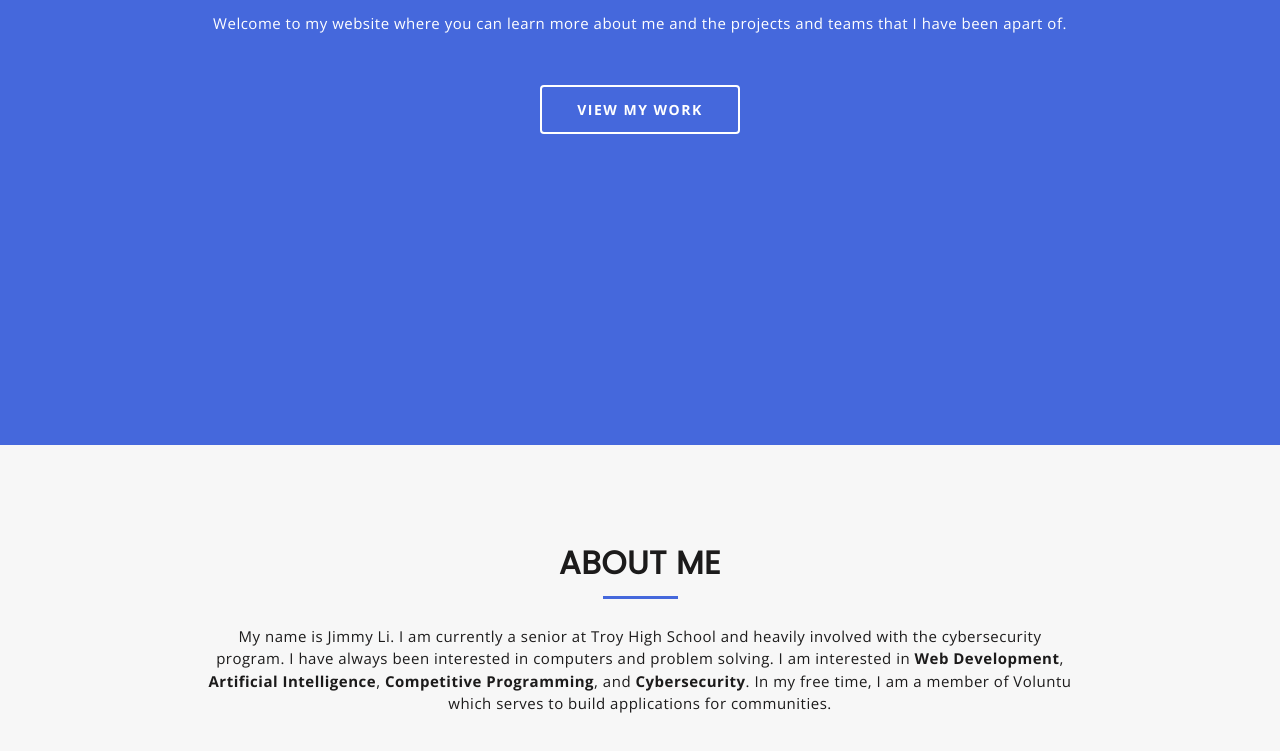
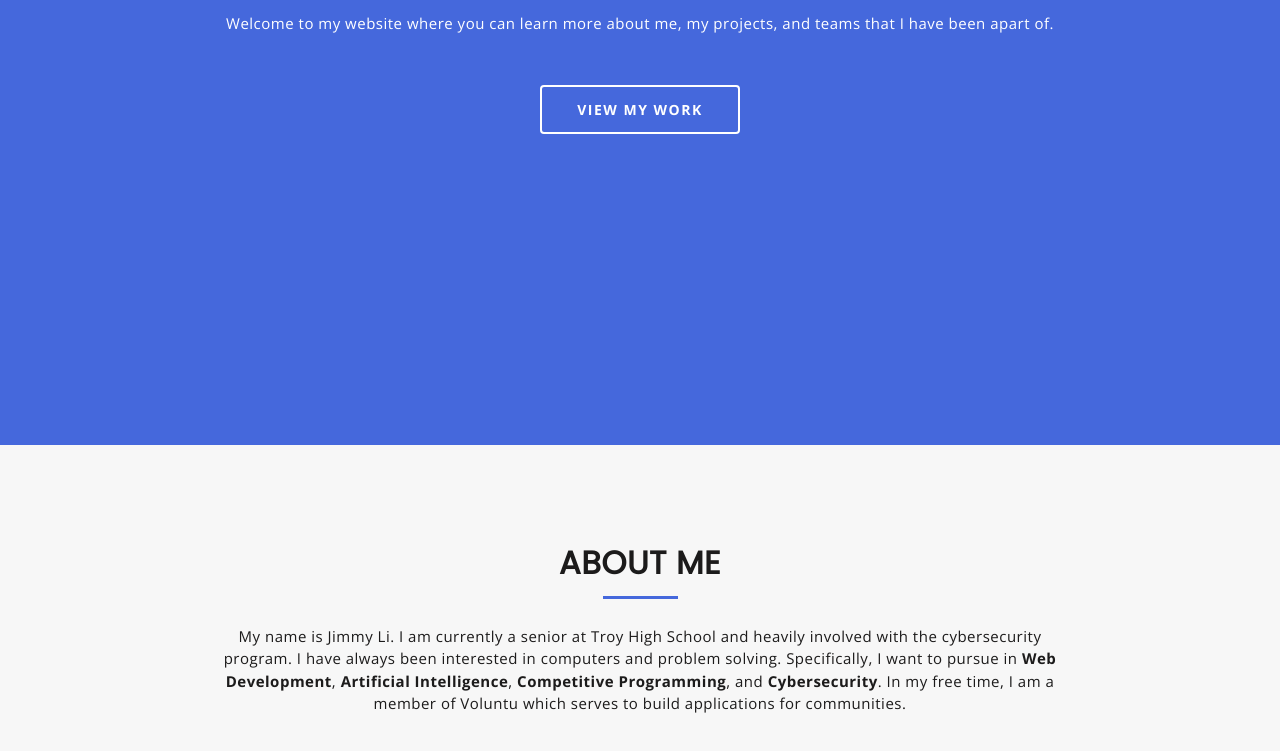
Before and after one commit to jimmyl02/jimmyl02.github.io, a plain HTML site: page index.html in a window 1280 px wide. Shown: the part 419-1170 px from the top of the page. Drawn offline with nearby package versions, Linux system fonts and the light colour scheme.

Commit message:
Update index.html

```diff
--- a/index.html
+++ b/index.html
@@ -98,7 +98,7 @@
 						<!-- Start text slide -->
 
 						<div class="mu-featured-content">
-							<p>Welcome to my website where you can learn more about me and the projects and teams that I have been apart of.</p>
+							<p>Welcome to my website where you can learn more about me, my projects, and teams that I have been apart of.</p>
 							<a href="#mu-portfolio" class="mu-primary-btn view-my-work-btn">VIEW MY WORK</a>
 						</div>
 
@@ -127,7 +127,7 @@
 								<p>My name is Jimmy Li.
 									I am currently a senior at Troy High School and heavily involved with the cybersecurity program.
 									I have always been interested in computers and problem solving.
-									I am interested in <strong>Web Development</strong>, <strong>Artificial Intelligence</strong>, <strong>Competitive Programming</strong>, and <strong>Cybersecurity</strong>.
+									Specifically, I want to pursue in <strong>Web Development</strong>, <strong>Artificial Intelligence</strong>, <strong>Competitive Programming</strong>, and <strong>Cybersecurity</strong>.
 									In my free time, I am a member of Voluntu which serves to build applications for communities.
 								</p>
 							</div>
```
